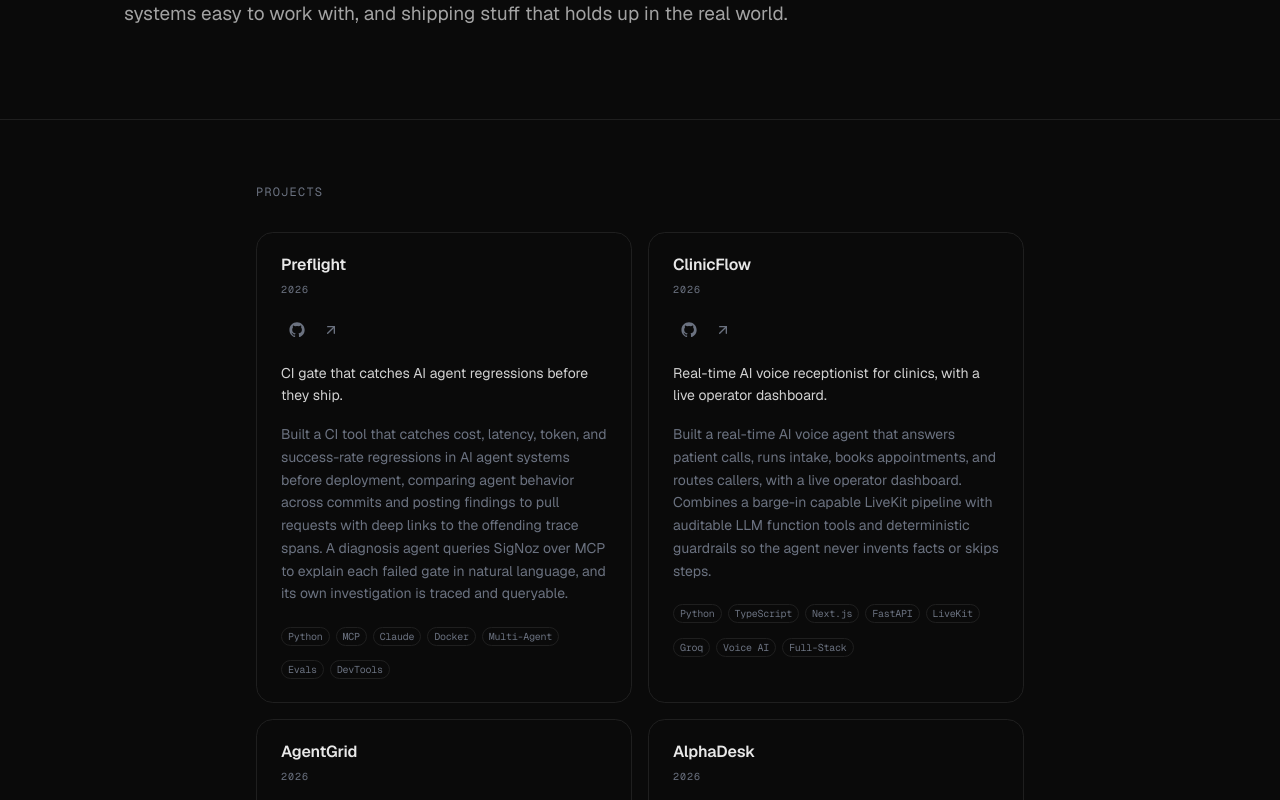
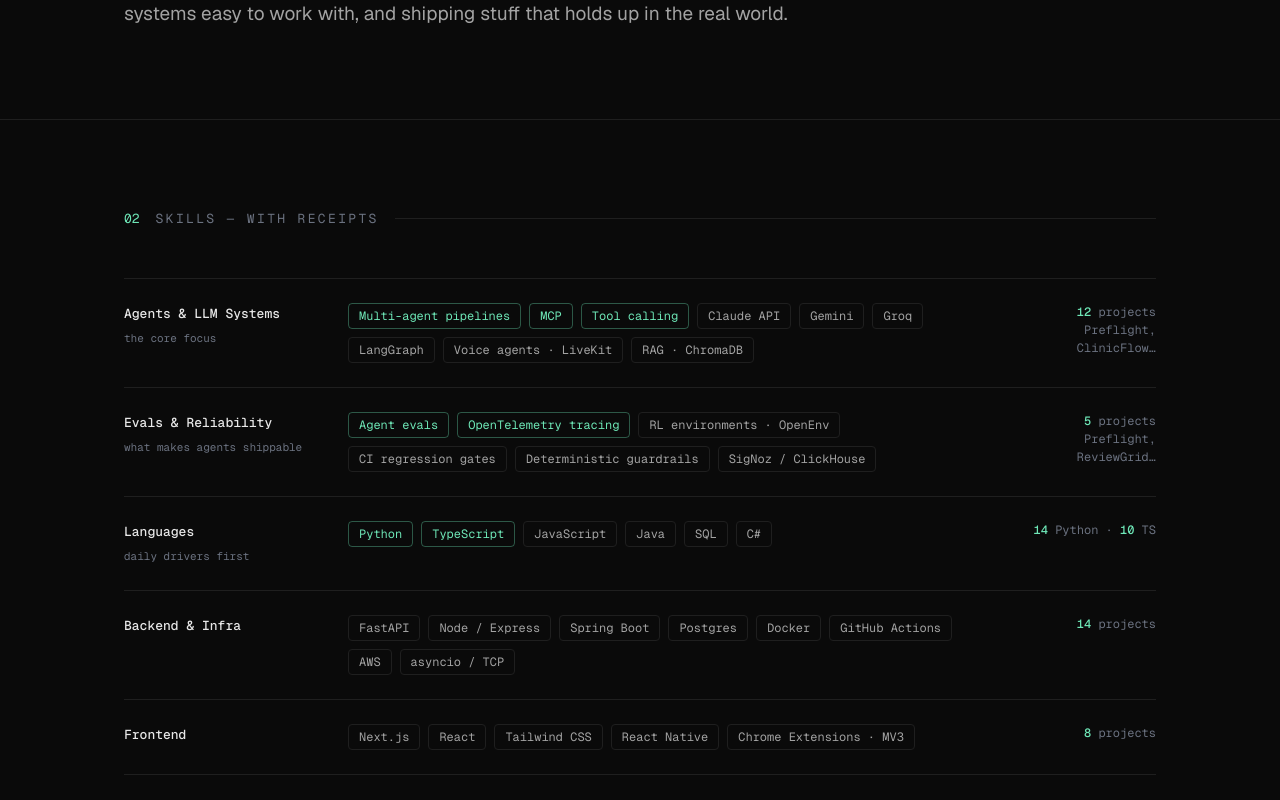
Before and after one commit to ishanavasthi/portfolio, a Next.js app: page / in a window 1280 px wide. Shown: the part 1040-1840 px from the top of the page. Built offline with nearby package versions, Linux system fonts and the light colour scheme.

Commit message:
M3: skills section with computed receipts

```diff
--- a/src/app/page.tsx
+++ b/src/app/page.tsx
@@ -1,6 +1,7 @@
 import { Hero } from "@/components/sections/hero";
 import { Stats } from "@/components/sections/stats";
 import { About } from "@/components/sections/about";
+import { Skills } from "@/components/sections/skills";
 import { Projects } from "@/components/sections/projects";
 
 export default function HomePage() {
@@ -9,6 +10,7 @@ export default function HomePage() {
       <Hero />
       <Stats />
       <About />
+      <Skills />
       <Projects />
     </>
   );
--- /dev/null
+++ b/src/components/sections/skills.tsx
@@ -0,0 +1,95 @@
+"use client";
+
+import { motion, type Variants } from "framer-motion";
+import { cn } from "@/lib/utils";
+import { SectionHead } from "@/components/layout/section-head";
+import { SKILLS } from "@/lib/skills";
+
+const ease = [0.22, 1, 0.36, 1] as const;
+const staticCapture = process.env.NEXT_PUBLIC_STATIC_CAPTURE === "1";
+
+const container: Variants = {
+  hidden: {},
+  show: { transition: { staggerChildren: 0.08, delayChildren: 0.05 } },
+};
+
+const item: Variants = {
+  hidden: { opacity: 0, y: 20 },
+  show: { opacity: 1, y: 0, transition: { duration: 0.5, ease } },
+};
+
+export function Skills() {
+  return (
+    <section id="skills" className="border-b border-border py-[88px]">
+      <div className="mx-auto max-w-[1080px] px-6">
+        <SectionHead index="02" title="Skills — with receipts" />
+
+        <motion.div
+          variants={container}
+          initial={staticCapture ? "show" : "hidden"}
+          whileInView={staticCapture ? undefined : "show"}
+          animate={staticCapture ? "show" : undefined}
+          viewport={{ once: true, margin: "-15% 0px" }}
+        >
+          {SKILLS.map((category, i) => {
+            const proof = category.proof();
+            return (
+              <motion.div
+                key={category.name}
+                variants={item}
+                className={cn(
+                  "grid grid-cols-1 gap-3 border-t border-border py-6 md:grid-cols-[200px_1fr_140px] md:gap-6",
+                  i === SKILLS.length - 1 && "border-b",
+                )}
+              >
+                <div className="font-mono text-[13px] font-medium text-foreground">
+                  {category.name}
+                  {category.sub && (
+                    <em className="mt-1 block text-[11px] font-normal text-muted-foreground not-italic">
+                      {category.sub}
+                    </em>
+                  )}
+                </div>
+
+                <div className="flex flex-wrap content-start gap-2">
+                  {category.chips.map((chip) => (
+                    <span
+                      key={chip.label}
+                      className={cn(
+                        "rounded-[4px] border border-border px-[10px] py-1 font-mono text-xs text-[var(--text-dim)] transition-colors duration-[180ms] ease-out hover:border-accent hover:text-accent",
+                        chip.hot &&
+                          "border-[rgba(110,231,183,0.35)] text-accent",
+                      )}
+                    >
+                      {chip.label}
+                    </span>
+                  ))}
+                </div>
+
+                <div className="text-left font-mono text-xs leading-[1.5] text-muted-foreground md:text-right">
+                  <b className="font-medium text-accent">{proof.value}</b>{" "}
+                  {proof.unit}
+                  {proof.secondaryValue && (
+                    <>
+                      {" · "}
+                      <b className="font-medium text-accent">
+                        {proof.secondaryValue}
+                      </b>{" "}
+                      {proof.secondaryUnit}
+                    </>
+                  )}
+                  {proof.note && (
+                    <>
+                      <br />
+                      {proof.note}
+                    </>
+                  )}
+                </div>
+              </motion.div>
+            );
+          })}
+        </motion.div>
+      </div>
+    </section>
+  );
+}
--- /dev/null
+++ b/src/lib/skills.ts
@@ -0,0 +1,125 @@
+import { projects, projectsByDomain, type Project } from "@/lib/projects";
+import type { Tag } from "@/lib/taxonomy";
+
+export type SkillChip = {
+  label: string;
+  hot?: boolean;
+};
+
+export type SkillProof = {
+  value: string;
+  unit: string;
+  secondaryValue?: string;
+  secondaryUnit?: string;
+  note?: string;
+};
+
+export type SkillCategory = {
+  name: string;
+  sub?: string;
+  chips: readonly SkillChip[];
+  proof: () => SkillProof;
+};
+
+const hasAnyTag = (project: Project, tags: readonly Tag[]) =>
+  tags.some((tag) => project.tags.includes(tag));
+
+/** First `n` names from an already-filtered, order-preserving list. */
+function sampleNames(list: readonly Project[], n = 2): string {
+  const names = list.slice(0, n).map((p) => p.name);
+  return names.join(", ") + (list.length > n ? "…" : "");
+}
+
+const BACKEND_TAGS: readonly Tag[] = ["FastAPI", "Spring Boot", "Docker"];
+const FRONTEND_TAGS: readonly Tag[] = ["Next.js", "React Native"];
+
+export const SKILLS: readonly SkillCategory[] = [
+  {
+    name: "Agents & LLM Systems",
+    sub: "the core focus",
+    chips: [
+      { label: "Multi-agent pipelines", hot: true },
+      { label: "MCP", hot: true },
+      { label: "Tool calling", hot: true },
+      { label: "Claude API" },
+      { label: "Gemini" },
+      { label: "Groq" },
+      { label: "LangGraph" },
+      { label: "Voice agents · LiveKit" },
+      { label: "RAG · ChromaDB" },
+    ],
+    proof: () => {
+      const list = [...projectsByDomain("agents"), ...projectsByDomain("rag")];
+      return { value: `${list.length}`, unit: "projects", note: sampleNames(list) };
+    },
+  },
+  {
+    name: "Evals & Reliability",
+    sub: "what makes agents shippable",
+    chips: [
+      { label: "Agent evals", hot: true },
+      { label: "OpenTelemetry tracing", hot: true },
+      { label: "RL environments · OpenEnv" },
+      { label: "CI regression gates" },
+      { label: "Deterministic guardrails" },
+      { label: "SigNoz / ClickHouse" },
+    ],
+    proof: () => {
+      const list = projects.filter((p) => p.tags.includes("Evals"));
+      return { value: `${list.length}`, unit: "projects", note: sampleNames(list) };
+    },
+  },
+  {
+    name: "Languages",
+    sub: "daily drivers first",
+    chips: [
+      { label: "Python", hot: true },
+      { label: "TypeScript", hot: true },
+      { label: "JavaScript" },
+      { label: "Java" },
+      { label: "SQL" },
+      { label: "C#" },
+    ],
+    proof: () => {
+      const python = projects.filter((p) => p.tags.includes("Python"));
+      const typescript = projects.filter((p) => p.tags.includes("TypeScript"));
+      return {
+        value: `${python.length}`,
+        unit: "Python",
+        secondaryValue: `${typescript.length}`,
+        secondaryUnit: "TS",
+      };
+    },
+  },
+  {
+    name: "Backend & Infra",
+    chips: [
+      { label: "FastAPI" },
+      { label: "Node / Express" },
+      { label: "Spring Boot" },
+      { label: "Postgres" },
+      { label: "Docker" },
+      { label: "GitHub Actions" },
+      { label: "AWS" },
+      { label: "asyncio / TCP" },
+    ],
+    proof: () => {
+      const list = projects.filter((p) => hasAnyTag(p, BACKEND_TAGS));
+      return { value: `${list.length}`, unit: "projects" };
+    },
+  },
+  {
+    name: "Frontend",
+    chips: [
+      { label: "Next.js" },
+      { label: "React" },
+      { label: "Tailwind CSS" },
+      { label: "React Native" },
+      { label: "Chrome Extensions · MV3" },
+    ],
+    proof: () => {
+      const list = projects.filter((p) => hasAnyTag(p, FRONTEND_TAGS));
+      return { value: `${list.length}`, unit: "projects" };
+    },
+  },
+] as const;
```
